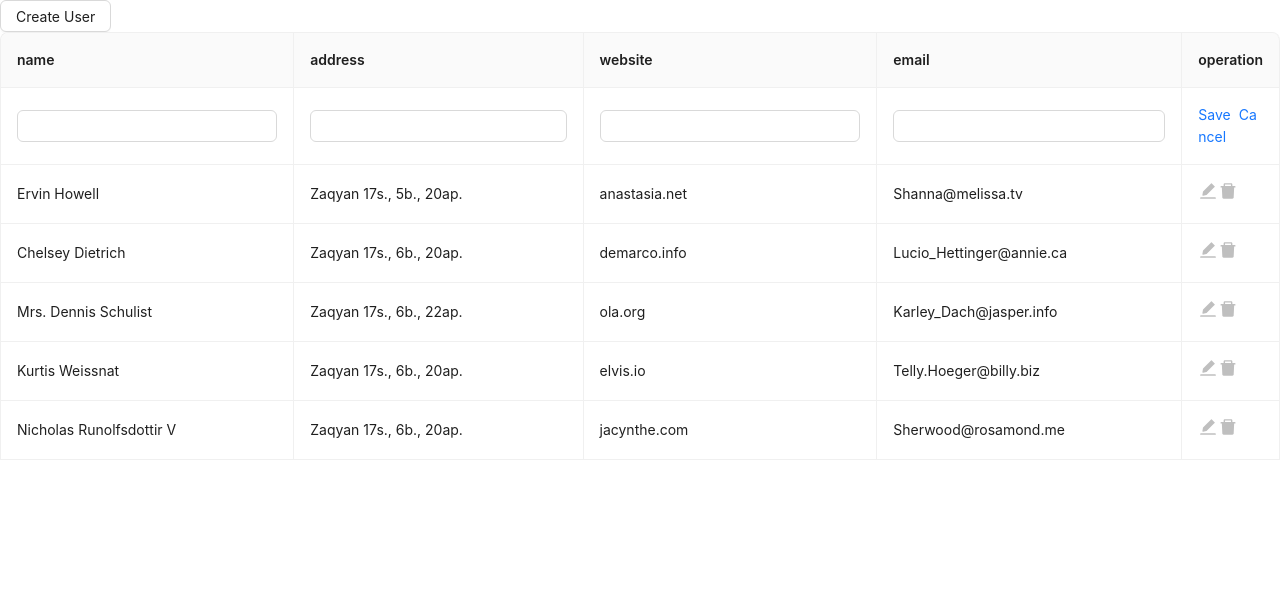
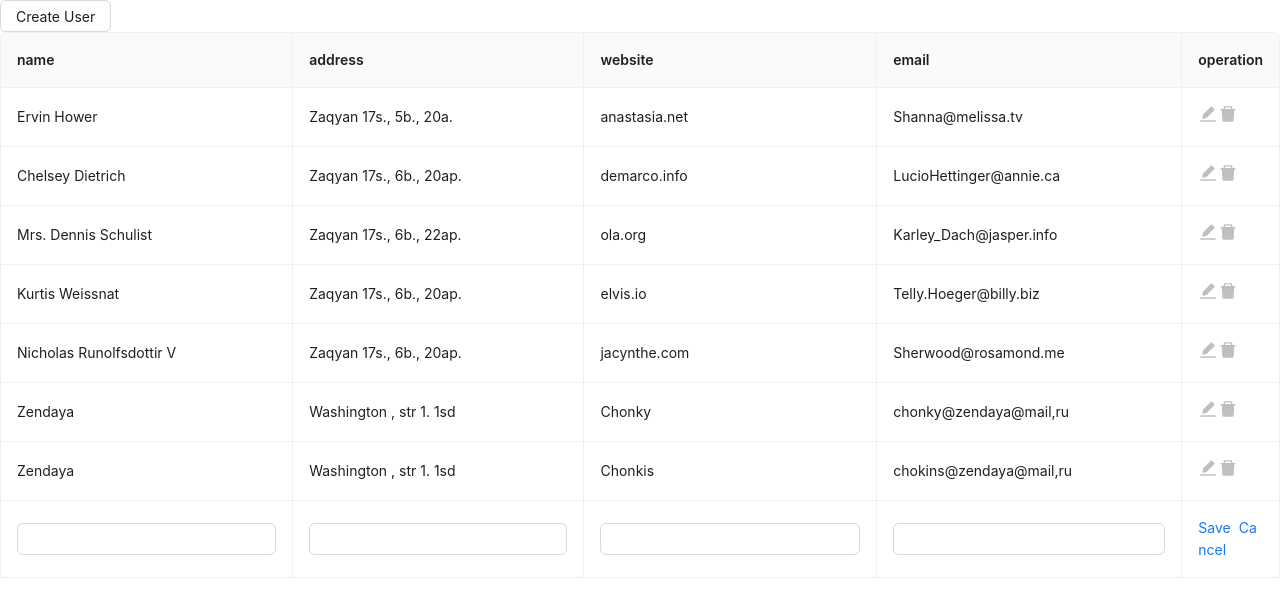
Before and after one commit to Zaven-git/users-ant-design, a React (Create React App) app: page / in a window 1280 px wide. Both pictures are taken after a click on the button "Create User". Shown: the top 616 px of the page. Built offline with nearby package versions, Linux system fonts and the light colour scheme; data requests are answered from the project's data file.

Commit message:
separate editableCol component and improve some reusable logic

```diff
--- a/db.json
+++ b/db.json
@@ -1,18 +1,18 @@
 {
   "users": [
     {
-      "name": "Ervin Howell",
-      "address": "Zaqyan 17s., 5b., 20ap. ",
+      "name": "Ervin Hower",
+      "address": "Zaqyan 17s., 5b., 20a. ",
       "website": "anastasia.net",
       "email": "Shanna@melissa.tv",
       "id": 2
     },
     {
-      "id": 5,
+      "name": "Chelsey Dietrich",
       "address": "Zaqyan 17s., 6b., 20ap. ",
-      "name": "Chelsey Dietrich",
-      "email": "Lucio_Hettinger@annie.ca",
-      "website": "demarco.info"
+      "website": "demarco.info",
+      "email": "LucioHettinger@annie.ca",
+      "id": 5
     },
     {
       "name": "Mrs. Dennis Schulist",
@@ -34,6 +34,20 @@
       "name": "Nicholas Runolfsdottir V",
       "email": "Sherwood@rosamond.me",
       "website": "jacynthe.com"
+    },
+    {
+      "name": "Zendaya",
+      "address": "Washington , str 1. 1sd",
+      "website": "Chonky",
+      "email": "chonky@zendaya@mail,ru",
+      "id": 9
+    },
+    {
+      "name": "Zendaya",
+      "address": "Washington , str 1. 1sd",
+      "website": "Chonkis",
+      "email": "chokins@zendaya@mail,ru",
+      "id": 10
     }
   ]
 }
--- /dev/null
+++ b/src/components/EditableCell.jsx
@@ -0,0 +1,36 @@
+import { Form, Input, InputNumber } from 'antd';
+
+export const EditableCell = ({
+  editing,
+  dataIndex,
+  title,
+  inputType,
+  record,
+  index,
+  children,
+  ...restProps
+}) => {
+  const inputNode = inputType === 'number' ? <InputNumber /> : <Input />;
+  return (
+    <td {...restProps}>
+      {editing ? (
+        <Form.Item
+          name={dataIndex}
+          style={{
+            margin: 0,
+          }}
+          rules={[
+            {
+              required: true,
+              message: `Please Input ${title}!`,
+            },
+          ]}
+        >
+          {inputNode}
+        </Form.Item>
+      ) : (
+        children
+      )}
+    </td>
+  );
+};
--- a/src/components/UserTable.jsx
+++ b/src/components/UserTable.jsx
@@ -1,62 +1,33 @@
 import { useState, useEffect } from 'react';
-import { Form, Input, InputNumber, Popconfirm, Table, Typography, Button } from 'antd';
+import { Form, Popconfirm, Table, Typography, Button } from 'antd';
 import UserApi from '../api/index';
 import { AiFillEdit, AiFillDelete } from "react-icons/ai";
+import { EditableCell } from './EditableCell';
 
-const EditableCell = ({
-  editing,
-  dataIndex,
-  title,
-  inputType,
-  record,
-  index,
-  children,
-  ...restProps
-}) => {
-  const inputNode = inputType === 'number' ? <InputNumber /> : <Input />;
-  return (
-    <td {...restProps}>
-      {editing ? (
-        <Form.Item
-          name={dataIndex}
-          style={{
-            margin: 0,
-          }}
-          rules={[
-            {
-              required: true,
-              message: `Please Input ${title}!`,
-            },
-          ]}
-        >
-          {inputNode}
-        </Form.Item>
-      ) : (
-        children
-      )}
-    </td>
-  );
-};
+const API_URL = 'http://localhost:3001/users'
+
 export const UserTable = () => {
-  const api = new UserApi('http://localhost:3001/users')
+  const api = new UserApi(API_URL)
   const [form] = Form.useForm();
   const [data, setData] = useState([]);
   const [editingKey, setEditingKey] = useState('');
   const isEditing = (record) => record.key === editingKey;
 
-  const showModal = () => {
-    let NewData = [...data]
+  const addUser = () => {
+    let newData = [...data]
     let emptyItem = {
-      key: Date.now(),
+      key: 0,
       name: '',
       email: '',
       website: '',
       address: '',
     }
-    NewData.unshift(emptyItem)
-    setData(NewData)
+    window.scrollTo(0, document.body.scrollHeight);
+    newData.push(emptyItem)
+    setData(newData)
     edit(emptyItem)
   };
+
   const edit = (record) => {
     form.setFieldsValue({
       name: '',
@@ -67,15 +38,18 @@ export const UserTable = () => {
     });
     setEditingKey(record.key);
   };
+
   const remove = async (id) => {
     const res = await api.deleteUser(id);
     if (res.status === 200) {
       setData(data.filter(e => e.id !== id))
     };
   }
+
   const cancel = () => {
     setEditingKey('');
   };
+
   const save = async (key) => {
     try {
       const row = await form.validateFields();
@@ -85,8 +59,7 @@ export const UserTable = () => {
         const item = newData[index];
         newData.splice(index, 1, { ...item, ...row });
         setData(newData);
-        console.log(row);
-        await api.updateUser(key, row)
+        editingKey !== 0 ? api.updateUser(key, row) : api.addNewUser(row)
         await api.getUsers()
         setEditingKey('');
       } else {
@@ -102,42 +75,21 @@ export const UserTable = () => {
   useEffect(() => {
     async function fetchUsers() {
       let response = await api.getUsers()
-      const data = response.data.map(u => {
-        return {
-          key: u.id,
-          ...u
-        }
-      })
+      const data = response.data.map(u => ({ key: u.id, ...u }))
       setData(data);
     }
     fetchUsers()
   }, []);
 
+  const similarColumns = ['name', 'address', 'website', 'email'].map(e => ({
+    title: e,
+    dataIndex: e,
+    width: '25%',
+    editable: true,
+  }))
+
   const columns = [
-    {
-      title: 'name',
-      dataIndex: 'name',
-      width: '25%',
-      editable: true,
-    },
-    {
-      title: 'address',
-      dataIndex: 'address',
-      width: '25%',
-      editable: true,
-    },
-    {
-      title: 'website',
-      dataIndex: 'website',
-      width: '25%',
-      editable: true,
-    },
-    {
-      title: 'email',
-      dataIndex: 'email',
-      width: '40%',
-      editable: true,
-    },
+    ...similarColumns,
     {
       title: 'operation',
       dataIndex: 'operation',
@@ -170,6 +122,7 @@ export const UserTable = () => {
       },
     },
   ];
+
   const mergedColumns = columns.map((col) => {
     if (!col.editable) {
       return col;
@@ -185,16 +138,13 @@ export const UserTable = () => {
       }),
     };
   });
+
   return (
     <>
-      <Button onClick={showModal}>Create User</Button>
+      <Button onClick={addUser}>Create User</Button>
       <Form form={form} component={false}>
         <Table
-          components={{
-            body: {
-              cell: EditableCell,
-            },
-          }}
+          components={{ body: { cell: EditableCell, }, }}
           bordered
           dataSource={data}
           columns={mergedColumns}
```
